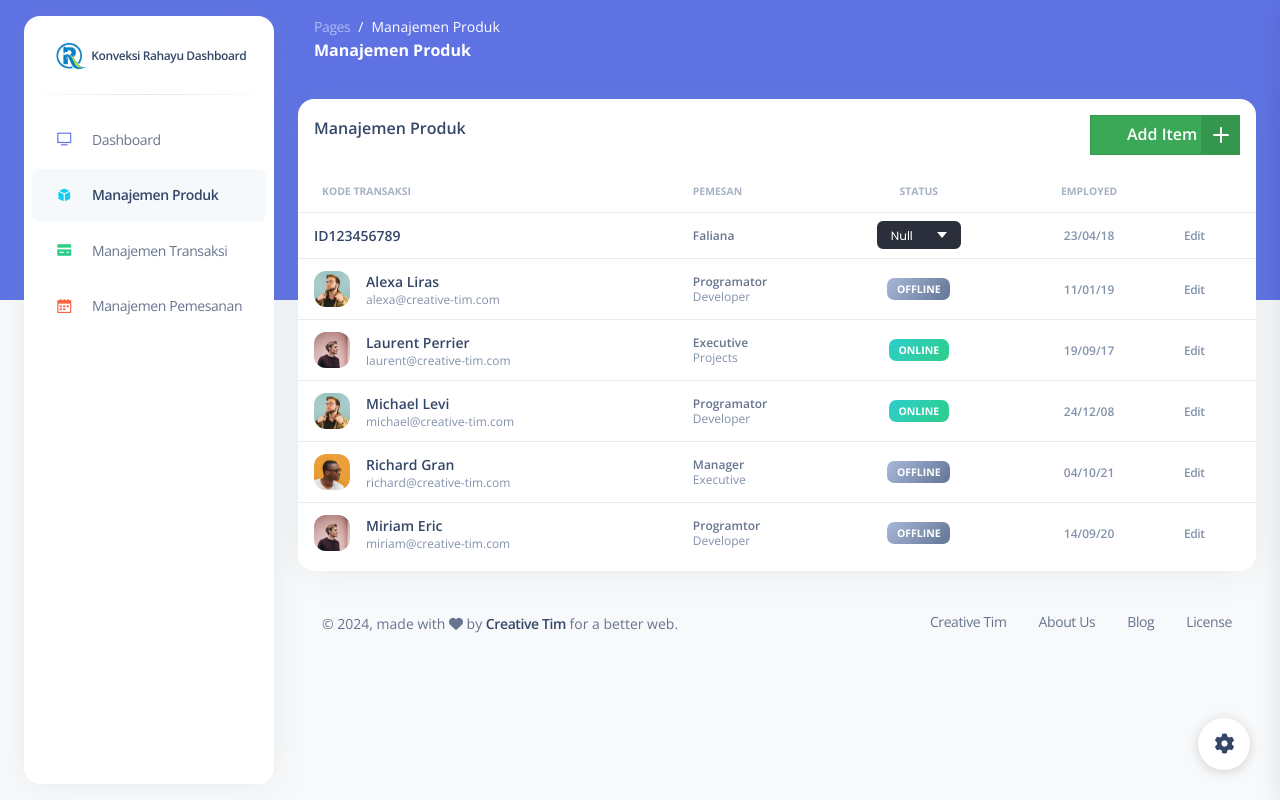
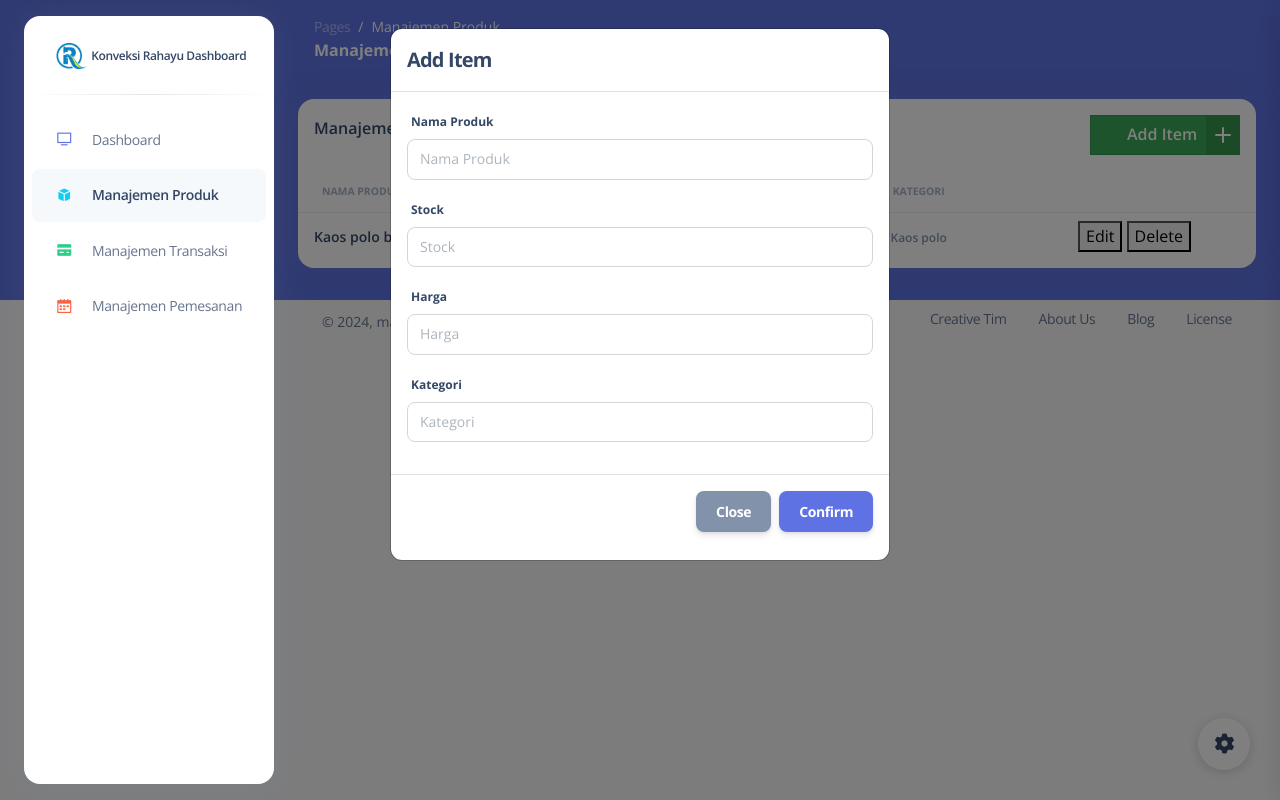
Before and after one commit to rxmxdhxn/proyek-anmuk, a website: page argon-dashboard-master/pages/tables.html in a window 1280 px wide. Both pictures are taken after a click on the button "Add Item". Drawn offline with nearby package versions, Linux system fonts and the light colour scheme.

Commit message:
manajemen produk

```diff
--- a/argon-dashboard-master/pages/tables.html
+++ b/argon-dashboard-master/pages/tables.html
@@ -106,9 +106,14 @@
                 <h6>Manajemen Produk</h6>
               </div>
               <div class="p-3">
-                <button type="button" class="buttonadd">
+                <button type="button" class="buttonadd" data-bs-toggle="modal" data-bs-target="#addItem">
                   <span class="button__text fs-6">Add Item</span>
-                  <span class="button__icon"><svg xmlns="http://www.w3.org/2000/svg" width="24" viewBox="0 0 24 24" stroke-width="2" stroke-linejoin="round" stroke-linecap="round" stroke="currentColor" height="24" fill="none" class="svg"><line y2="19" y1="5" x2="12" x1="12"></line><line y2="12" y1="12" x2="19" x1="5"></line></svg></span>
+                  <span class="button__icon"><svg xmlns="http://www.w3.org/2000/svg" width="24" viewBox="0 0 24 24"
+                      stroke-width="2" stroke-linejoin="round" stroke-linecap="round" stroke="currentColor" height="24"
+                      fill="none" class="svg">
+                      <line y2="19" y1="5" x2="12" x1="12"></line>
+                      <line y2="12" y1="12" x2="19" x1="5"></line>
+                    </svg></span>
                 </button>
               </div>
             </div>
@@ -117,12 +122,13 @@
                 <table class="table align-items-center mb-0">
                   <thead>
                     <tr>
-                      <th class="text-uppercase text-secondary text-xxs font-weight-bolder opacity-7">Kode Transaksi</th>
-                      <th class="text-uppercase text-secondary text-xxs font-weight-bolder opacity-7 ps-2">Pemesan</th>
-                      <th class="text-center text-uppercase text-secondary text-xxs font-weight-bolder opacity-7">Status
+                      <th class="text-uppercase text-secondary text-xxs font-weight-bolder opacity-7">Nama Produk
+                      </th>
+                      <th class="text-uppercase text-secondary text-xxs font-weight-bolder opacity-7 ps-2">Stock</th>
+                      <th class="text-center text-uppercase text-secondary text-xxs font-weight-bolder opacity-7">Harga
                       </th>
                       <th class="text-center text-uppercase text-secondary text-xxs font-weight-bolder opacity-7">
-                        Employed</th>
+                        Kategori</th>
                       <th class="text-secondary opacity-7"></th>
                     </tr>
                   </thead>
@@ -130,191 +136,154 @@
                     <tr>
                       <td>
                         <div class="d-flex px-2 py-1">
-                          <!-- <div>
-                            <img src="../assets/img/team-2.jpg" class="avatar avatar-sm me-3" alt="user1">
-                          </div> -->
                           <div class="d-flex flex-column justify-content-center">
-                            <h6 class="mb-0 text-sm">ID123456789</h6>
+                            <h6 class="mb-0 text-sm">Kaos polo biru</h6>
                           </div>
                         </div>
                       </td>
                       <td>
                         <p class="text-xs font-weight-bold mb-0">Faliana</p>
                       </td>
-                      <td class="align-middle text-center-sm">
-                        <div class="dropdown-container">
-                          <div class="dropdown text-xs">
-                            <div class="select" style="height: 22px; width: 84px;">
-                              <span class="selected poppins">Null</span>
-                              <div class="caret"></div>
-                            </div>
-                            <ul class="statuses poppins">
-                              <li class="active">Null</li>
-                              <li>Proses</li>
-                              <li>Selesai</li>
-                              <li>Tunda</li>
-                            </ul>
-                          </div>
-                        </div>
+                      <td class="align-middle text-center">
+                        <span class="text-secondary text-xs text-center font-weight-bold">10.000</span>
                       </td>
                       <td class="align-middle text-center">
-                        <span class="text-secondary text-xs font-weight-bold">23/04/18</span>
+                        <span class="text-secondary text-xs font-weight-bold">Kaos polo</span>
                       </td>
-                      <td class="align-middle">
-                        <a href="javascript:;" class="text-secondary font-weight-bold text-xs" data-toggle="tooltip"
-                          data-original-title="Edit user">
+                      <td class="text-center">
+                        <button type="button" class="buttonedit" data-bs-toggle="modal" data-bs-target="#editItem">
                           Edit
-                        </a>
-                      </td>
-                    </tr>
-                    <tr>
-                      <td>
-                        <div class="d-flex px-2 py-1">
-                          <div>
-                            <img src="../assets/img/team-3.jpg" class="avatar avatar-sm me-3" alt="user2">
-                          </div>
-                          <div class="d-flex flex-column justify-content-center">
-                            <h6 class="mb-0 text-sm">Alexa Liras</h6>
-                            <p class="text-xs text-secondary mb-0">alexa@creative-tim.com</p>
-                          </div>
-                        </div>
-                      </td>
-                      <td>
-                        <p class="text-xs font-weight-bold mb-0">Programator</p>
-                        <p class="text-xs text-secondary mb-0">Developer</p>
-                      </td>
-                      <td class="align-middle text-center text-sm">
-                        <span class="badge badge-sm bg-gradient-secondary">Offline</span>
-                      </td>
-                      <td class="align-middle text-center">
-                        <span class="text-secondary text-xs font-weight-bold">11/01/19</span>
-                      </td>
-                      <td class="align-middle">
-                        <a href="javascript:;" class="text-secondary font-weight-bold text-xs" data-toggle="tooltip"
-                          data-original-title="Edit user">
-                          Edit
-                        </a>
-                      </td>
-                    </tr>
-                    <tr>
-                      <td>
-                        <div class="d-flex px-2 py-1">
-                          <div>
-                            <img src="../assets/img/team-4.jpg" class="avatar avatar-sm me-3" alt="user3">
-                          </div>
-                          <div class="d-flex flex-column justify-content-center">
-                            <h6 class="mb-0 text-sm">Laurent Perrier</h6>
-                            <p class="text-xs text-secondary mb-0">laurent@creative-tim.com</p>
-                          </div>
-                        </div>
-                      </td>
-                      <td>
-                        <p class="text-xs font-weight-bold mb-0">Executive</p>
-                        <p class="text-xs text-secondary mb-0">Projects</p>
-                      </td>
-                      <td class="align-middle text-center text-sm">
-                        <span class="badge badge-sm bg-gradient-success">Online</span>
-                      </td>
-                      <td class="align-middle text-center">
-                        <span class="text-secondary text-xs font-weight-bold">19/09/17</span>
-                      </td>
-                      <td class="align-middle">
-                        <a href="javascript:;" class="text-secondary font-weight-bold text-xs" data-toggle="tooltip"
-                          data-original-title="Edit user">
-                          Edit
-                        </a>
-                      </td>
-                    </tr>
-                    <tr>
-                      <td>
-                        <div class="d-flex px-2 py-1">
-                          <div>
-                            <img src="../assets/img/team-3.jpg" class="avatar avatar-sm me-3" alt="user4">
-                          </div>
-                          <div class="d-flex flex-column justify-content-center">
-                            <h6 class="mb-0 text-sm">Michael Levi</h6>
-                            <p class="text-xs text-secondary mb-0">michael@creative-tim.com</p>
-                          </div>
-                        </div>
-                      </td>
-                      <td>
-                        <p class="text-xs font-weight-bold mb-0">Programator</p>
-                        <p class="text-xs text-secondary mb-0">Developer</p>
-                      </td>
-                      <td class="align-middle text-center text-sm">
-                        <span class="badge badge-sm bg-gradient-success">Online</span>
-                      </td>
-                      <td class="align-middle text-center">
-                        <span class="text-secondary text-xs font-weight-bold">24/12/08</span>
-                      </td>
-                      <td class="align-middle">
-                        <a href="javascript:;" class="text-secondary font-weight-bold text-xs" data-toggle="tooltip"
-                          data-original-title="Edit user">
-                          Edit
-                        </a>
-                      </td>
-                    </tr>
-                    <tr>
-                      <td>
-                        <div class="d-flex px-2 py-1">
-                          <div>
-                            <img src="../assets/img/team-2.jpg" class="avatar avatar-sm me-3" alt="user5">
-                          </div>
-                          <div class="d-flex flex-column justify-content-center">
-                            <h6 class="mb-0 text-sm">Richard Gran</h6>
-                            <p class="text-xs text-secondary mb-0">richard@creative-tim.com</p>
-                          </div>
-                        </div>
-                      </td>
-                      <td>
-                        <p class="text-xs font-weight-bold mb-0">Manager</p>
-                        <p class="text-xs text-secondary mb-0">Executive</p>
-                      </td>
-                      <td class="align-middle text-center text-sm">
-                        <span class="badge badge-sm bg-gradient-secondary">Offline</span>
-                      </td>
-                      <td class="align-middle text-center">
-                        <span class="text-secondary text-xs font-weight-bold">04/10/21</span>
-                      </td>
-                      <td class="align-middle">
-                        <a href="javascript:;" class="text-secondary font-weight-bold text-xs" data-toggle="tooltip"
-                          data-original-title="Edit user">
-                          Edit
-                        </a>
-                      </td>
-                    </tr>
-                    <tr>
-                      <td>
-                        <div class="d-flex px-2 py-1">
-                          <div>
-                            <img src="../assets/img/team-4.jpg" class="avatar avatar-sm me-3" alt="user6">
-                          </div>
-                          <div class="d-flex flex-column justify-content-center">
-                            <h6 class="mb-0 text-sm">Miriam Eric</h6>
-                            <p class="text-xs text-secondary mb-0">miriam@creative-tim.com</p>
-                          </div>
-                        </div>
-                      </td>
-                      <td>
-                        <p class="text-xs font-weight-bold mb-0">Programtor</p>
-                        <p class="text-xs text-secondary mb-0">Developer</p>
-                      </td>
-                      <td class="align-middle text-center text-sm">
-                        <span class="badge badge-sm bg-gradient-secondary">Offline</span>
-                      </td>
-                      <td class="align-middle text-center">
-                        <span class="text-secondary text-xs font-weight-bold">14/09/20</span>
-                      </td>
-                      <td class="align-middle">
-                        <a href="javascript:;" class="text-secondary font-weight-bold text-xs" data-toggle="tooltip"
-                          data-original-title="Edit user">
-                          Edit
-                        </a>
+                        </button>
+                        <button type="button" class="buttonedit" data-bs-toggle="modal" data-bs-target="#deleteItem">
+                          Delete
+                        </button>
                       </td>
                     </tr>
                   </tbody>
                 </table>
               </div>
+              <!-- Modal main-->
+              <div class="modal fade" id="addItem" data-bs-backdrop="static" data-bs-keyboard="false" tabindex="-1"
+                aria-labelledby="staticBackdropLabel" aria-hidden="true">
+                <div class="modal-dialog">
+                  <div class="modal-content">
+                    <div class="modal-header">
+                      <h1 class="modal-title fs-5" id="staticBackdropLabel">Add Item</h1>
+                      <button type="button" class="btn-close" data-bs-dismiss="modal" aria-label="Close"></button>
+                    </div>
+                    <div class="modal-body">
+                      <form action="" method="">
+                        <div class="mb-3">
+                          <label class="form-label">Nama Produk</label>
+                          <input type="text" class="form-control" placeholder="Nama Produk">
+                        </div>
+                        <div class="mb-3">
+                          <label class="form-label">Stock</label>
+                          <input type="text" class="form-control" placeholder="Stock">
+                        </div>
+                        <div class="mb-3">
+                          <label class="form-label">Harga</label>
+                          <input type="text" class="form-control" placeholder="Harga">
+                        </div>
+                        <div class="mb-3">
+                          <label class="form-label">Kategori</label>
+                          <input class="form-control" list="datalistOptions"
+                            placeholder="Kategori">
+                          <datalist id="datalistOptions">
+                            <option value="Kaos">
+                            <option value="Kaos Polo">
+                            <option value="Hoodie">
+                            <option value="Kemeja">
+                            <option value="Topi">
+                            <option value="Celemek">
+                            <option value="Celana Training">
+                            <option value="Celana Formal">
+                            <option value="Slayer">
+                            <option value="Totebag">
+                          </datalist>
+                        </div>
+                      </form>
+                    </div>
+                    <div class="modal-footer">
+                      <button type="button" class="btn btn-secondary" data-bs-dismiss="modal">Close</button>
+                      <button type="button" class="btn btn-primary">Confirm</button>
+                    </div>
+                  </div>
+                </div>
+              </div>
+              <!-- Modal -->
+              <!-- Modal edit-->
+              <div class="modal fade" id="editItem" data-bs-backdrop="static" data-bs-keyboard="false" tabindex="-1"
+                aria-labelledby="staticBackdropLabel" aria-hidden="true">
+                <div class="modal-dialog">
+                  <div class="modal-content">
+                    <div class="modal-header">
+                      <h1 class="modal-title fs-5" id="staticBackdropLabel">Edit Item</h1>
+                      <button type="button" class="btn-close" data-bs-dismiss="modal" aria-label="Close"></button>
+                    </div>
+                    <div class="modal-body">
+                      <form action="" method="">
+                        <div class="mb-3">
+                          <label class="form-label">Nama Produk</label>
+                          <input type="text" class="form-control" placeholder="Nama Produk">
+                        </div>
+                        <div class="mb-3">
+                          <label class="form-label">Stock</label>
+                          <input type="text" class="form-control" placeholder="Stock">
+                        </div>
+                        <div class="mb-3">
+                          <label class="form-label">Harga</label>
+                          <input type="text" class="form-control" placeholder="Harga">
+                        </div>
+                        <div class="mb-3">
+                          <label class="form-label">Kategori</label>
+                          <input class="form-control" list="datalistOptions"
+                            placeholder="Kategori">
+                          <datalist id="datalistOptions">
+                            <option value="Kaos">
+                            <option value="Kaos Polo">
+                            <option value="Hoodie">
+                            <option value="Kemeja">
+                            <option value="Topi">
+                            <option value="Celemek">
+                            <option value="Celana Training">
+                            <option value="Celana Formal">
+                            <option value="Slayer">
+                            <option value="Totebag">
+                          </datalist>
+                        </div>
+                      </form>
+                    </div>
+                    <div class="modal-footer">
+                      <button type="button" class="btn btn-secondary" data-bs-dismiss="modal">Close</button>
+                      <button type="button" class="btn btn-primary">Confirm</button>
+                    </div>
+                  </div>
+                </div>
+              </div>
+              <!-- Modal -->
+              <!-- Modal delete-->
+              <div class="modal fade" id="deleteItem" data-bs-backdrop="static" data-bs-keyboard="false" tabindex="-1"
+                aria-labelledby="staticBackdropLabel" aria-hidden="true">
+                <div class="modal-dialog">
+                  <div class="modal-content">
+                    <div class="modal-header">
+                      <h1 class="modal-title fs-5" id="staticBackdropLabel">Delete Item</h1>
+                      <button type="button" class="btn-close" data-bs-dismiss="modal" aria-label="Close"></button>
+                    </div>
+                    <div class="modal-body">
+                      <p>
+                        Apakah anda yakin ingin menghapus item ini?
+                      </p>
+                    </div>
+                    <div class="modal-footer">
+                      <button type="button" class="btn btn-secondary" data-bs-dismiss="modal">Close</button>
+                      <button type="button" class="btn btn-danger">Confirm</button>
+                    </div>
+                  </div>
+                </div>
+              </div>
+              <!-- Modal -->
             </div>
           </div>
         </div>
```
Also changed, not shown: argon-dashboard-master/pages/billing.html (+85 -120 lines), argon-dashboard-master/assets/css/argon-dashboard.css.
